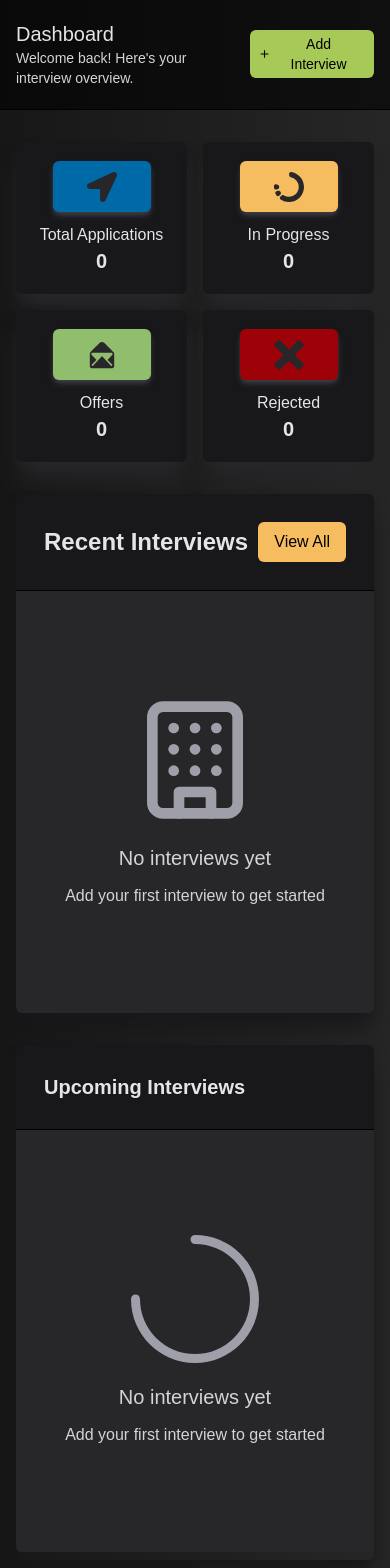
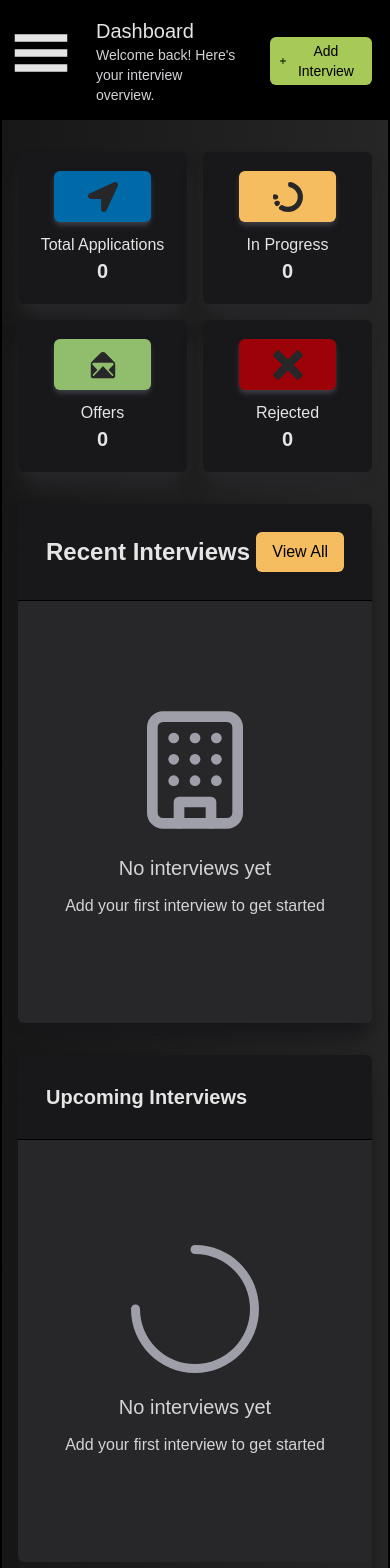
Before and after one commit to sidharthpandithar/apply-log, a React (Vite) app: page /dashboard in a window 390 px wide. Shown: the top 1568 px of the page. Built offline with nearby package versions, Linux system fonts and the light colour scheme.

Commit message:
Responsiveness  + Hamburger implementation

```diff
--- a/src/components/Pages/Dashboard.jsx
+++ b/src/components/Pages/Dashboard.jsx
@@ -7,6 +7,7 @@ export default function Dashboard() {
       buttonText={"Add Interview"}
       title={"Dashboard"}
       description={"Welcome back! Here's your interview overview."}
+      mobdescription={"Welcome back! Here's your interview overview."}
     >
       <DashboardContent />
     </DashboardNav>
--- a/src/components/Pages/HRContacts.jsx
+++ b/src/components/Pages/HRContacts.jsx
@@ -8,6 +8,7 @@ export default function HRContacts() {
         buttonText={"Add Contact"}
         title={"HR Contacts"}
         description={"Manage your professional contacts and HR connections"}
+        mobdescription={"Manage your professional contacts"}
       >
         <HRContactsContent />
       </DashboardNav>
--- a/src/components/Pages/Interviews.jsx
+++ b/src/components/Pages/Interviews.jsx
@@ -7,6 +7,7 @@ export default function Interviews() {
         buttonText={"Add Interview"}
         title={"Interviews"}
         description={"Manage your interview applications and track progress"}
+        mobdescription={"Manage and track your interviews"}
       >
         <InterviewContent />
       </DashboardNav>
--- a/src/components/Pages/Resumes.jsx
+++ b/src/components/Pages/Resumes.jsx
@@ -7,6 +7,7 @@ export default function Resumes() {
         buttonText={"Upload Resume"}
         title={"Resumes"}
         description={"Manage your resume versions for different job profiles"}
+        mobdescription={"Manage all your resume versions"}
       >
         <ResumeContent />
       </DashboardNav>
--- a/src/components/reuseables/DashboardNav.jsx
+++ b/src/components/reuseables/DashboardNav.jsx
@@ -3,13 +3,19 @@ import { FaChartBar } from "react-icons/fa";
 import { SlCalender } from "react-icons/sl";
 import { IoDocumentTextOutline } from "react-icons/io5";
 import { IoIosContacts } from "react-icons/io";
+import { GiHamburgerMenu } from "react-icons/gi";
 import { NavLink, Link } from "react-router";
+import { useState } from "react";
+import { motion, AnimatePresence } from "framer-motion";
+
 export default function DashboardNav({
   children,
   title,
   description,
   buttonText,
+  mobdescription,
 }) {
+  const [isOpen, setIsOpen] = useState(false);
   const nav_items = [
     { text: "Dashboard", logo: <FaChartBar />, link: "/dashboard" },
     { text: "Interviews", logo: <SlCalender />, link: "/interviews" },
@@ -17,8 +23,8 @@ export default function DashboardNav({
     { text: "HR Contacts", logo: <IoIosContacts />, link: "/contacts" },
   ];
   return (
-    <div className="EntireNav min-h-screen flex">
-      <div className="leftNav md:inline hidden border-r border-black bg-black/60 w-1/6 min-h-screen text-[#e5e5e5]">
+    <div className="EntireNav min-h-screen w-full border  flex">
+      <div className="leftNav md:inline hidden border-r border-black bg-black w-1/6 min-h-screen text-[#e5e5e5]">
         <div className="h-[12vh] w-full flex justify-center items-center ">
           <p className="text-3xl font-bold">ApplyLog</p>
         </div>
@@ -40,13 +46,52 @@ export default function DashboardNav({
           })}
         </div>
       </div>
-      <div className="rightNav w-full flex flex-col min-h-screen">
-        <div className="rightNavTop border-black bg-black/60 border-b flex h-[14vh] w-full justify-between">
+
+      <div className="rightNav border  w-full flex flex-col  min-h-screen">
+        <div className="rightNavTop  bg-black flex h-[14vh]  justify-between">
+          <div className="hamburgerNav md:hidden flex flex-col w-[20vw] min-h-screen ">
+            <div
+              onClick={() => setIsOpen((prev) => !prev)}
+              className="icon w-[20vw] h-[12vh] text-6xl flex justify-center items-center text-[#e5e5e5]"
+            >
+              <div className="z-11 ">
+                <GiHamburgerMenu />
+              </div>
+            </div>
+            <AnimatePresence>
+              {isOpen && (
+                <motion.div
+                  initial={{ x: "-100%" }}
+                  animate={{ x: 0 }}
+                  exit={{ x: "-100%" }}
+                  transition={{ type: "spring", stiffness: 300, damping: 30 }}
+                  className="flex-col menuContent mt-4 h-3/4 w-[70vw] bg-black z-10 rounded-br-md"
+                >
+                  <div className="flex flex-col gap-5 text-[#e5e5e5] p-4">
+                    {nav_items.map((item, index) => (
+                      <NavLink
+                        key={index}
+                        to={item.link}
+                        className={({ isActive }) =>
+                          `flex justify-center items-center gap-3 w-full p-3 rounded-md ${
+                            isActive ? "bg-zinc-700" : "bg-zinc-800"
+                          }`
+                        }
+                        onClick={() => setIsOpen(false)}
+                      >
+                        {item.logo} {item.text}
+                      </NavLink>
+                    ))}
+                  </div>
+                </motion.div>
+              )}
+            </AnimatePresence>
+          </div>
           <div className="flex gap-10 p-4 md:w-3/4 w-[60%] text-[#e5e5e5]">
             <div className="justify-center  flex flex-col">
               <p className="md:text-2xl text-xl">{title}</p>
               <p className="text-zinc-300 md:text-base text-sm">
-                {description}
+                {mobdescription}
               </p>
             </div>
           </div>
--- a/src/components/reuseables/DashboardPage/DashboardContent.jsx
+++ b/src/components/reuseables/DashboardPage/DashboardContent.jsx
@@ -3,8 +3,9 @@ import { FaLocationArrow } from "react-icons/fa";
 import { IoIosMailOpen } from "react-icons/io";
 import { ImCross } from "react-icons/im";
 import { SiStagetimer } from "react-icons/si";
-import { LuBuilding } from "react-icons/lu";
+
 import NoData from "./NoData";
+import NoDataInterview from "./NoDataInterview";
 
 export default function DashboardContent() {
   const firstContainer = [
@@ -50,17 +51,7 @@ export default function DashboardContent() {
               </button>
             </div>
             <div className="recentInterviewsContent rounded-b-md bg-zinc-800 flex flex-col w-full md:h-full h-[50vh] justify-center items-center">
-              <div className="noInterview flex flex-col gap-5">
-                <div className="flex justify-center items-center w-full h-full text-9xl text-zinc-400">
-                  <LuBuilding />
-                </div>
-                <div className="text-center flex flex-col items-center gap-3">
-                  <p className="text-zinc-300 text-xl">No interviews yet</p>
-                  <p className="text-zinc-300">
-                    Add your first interview to get started
-                  </p>
-                </div>
-              </div>
+              <NoDataInterview />
             </div>
           </div>
         </div>
@@ -69,7 +60,7 @@ export default function DashboardContent() {
             <div className="titleSection w-full md:h-1/5 bg-zinc-900 rounded-t-md border-b border-black flex justify-between items-center p-7">
               <p className="text-xl font-bold">Upcoming Interviews</p>
             </div>
-            <div className="upcomingInterviewsContent rounded-b-md bg-zinc-800 flex flex-col w-full md:h-full h-[50vh] justify-center items-center">
+            <div className="upcomingInterviewsContent rounded-b-md bg-zinc-800 flex flex-col w-full md:h-full h-[50vh] mb-5 justify-center items-center">
               <NoData />
             </div>
           </div>
--- /dev/null
+++ b/src/components/reuseables/DashboardPage/NoDataInterview.jsx
@@ -0,0 +1,14 @@
+import { LuBuilding } from "react-icons/lu";
+export default function NoDataInterview() {
+  return (
+    <div className="noInterview flex flex-col gap-5">
+      <div className="flex justify-center items-center w-full h-full text-9xl text-zinc-400">
+        <LuBuilding />
+      </div>
+      <div className="text-center flex flex-col items-center gap-3">
+        <p className="text-zinc-300 text-xl">No interviews yet</p>
+        <p className="text-zinc-300">Add your first interview to get started</p>
+      </div>
+    </div>
+  );
+}
--- a/src/components/reuseables/HRContactsPage/HRContactsContent.jsx
+++ b/src/components/reuseables/HRContactsPage/HRContactsContent.jsx
@@ -18,7 +18,7 @@ export default function HRContactsContent() {
         </div>
       </div>
       <div className="HRContactsContainer flex flex-col gap-1   p-8 w-full h-full">
-        <Data />
+        <NoData />
       </div>
     </div>
   );
--- a/src/components/reuseables/InterviewsPage/InterviewContent.jsx
+++ b/src/components/reuseables/InterviewsPage/InterviewContent.jsx
@@ -14,8 +14,12 @@ export default function InterviewContent() {
             />
             <FaSearch className="absolute top-1/2 left-3 transform -translate-y-1/2 text-zinc-500" />
           </div>
-          <div className="dropDownflex-1 flex h-10 w-1/4 justify-center items-center border border-zinc-500 rounded-md text-zinc-500">
-            <select name="interviews" className="w-full  h-10" id="interviews">
+          <div className="dropDownflex-1 flex h-10 md:w-1/5 w-1/2 justify-center items-center border border-zinc-500 rounded-md text-zinc-500">
+            <select
+              name="interviews"
+              className="w-full  h-10 md:text-base text-sm"
+              id="interviews"
+            >
               <option value="all">All Interviews</option>
               <option value="applied">Applied</option>
               <option value="phone">Phone Screen</option>
@@ -28,7 +32,7 @@ export default function InterviewContent() {
         </div>
       </div>
       <div className="interviewContainer flex w-full h-full p-4">
-        <Data />
+        <NoData />
       </div>
     </div>
   );
--- a/src/components/reuseables/ResumesPage/ResumeContent.jsx
+++ b/src/components/reuseables/ResumesPage/ResumeContent.jsx
@@ -3,7 +3,7 @@ import Data from "./Data";
 export default function ResumeContent() {
   return (
     <div className="fullContent flex flex-col w-full h-full">
-      <Data />
+      <NoData />
     </div>
   );
 }
```
